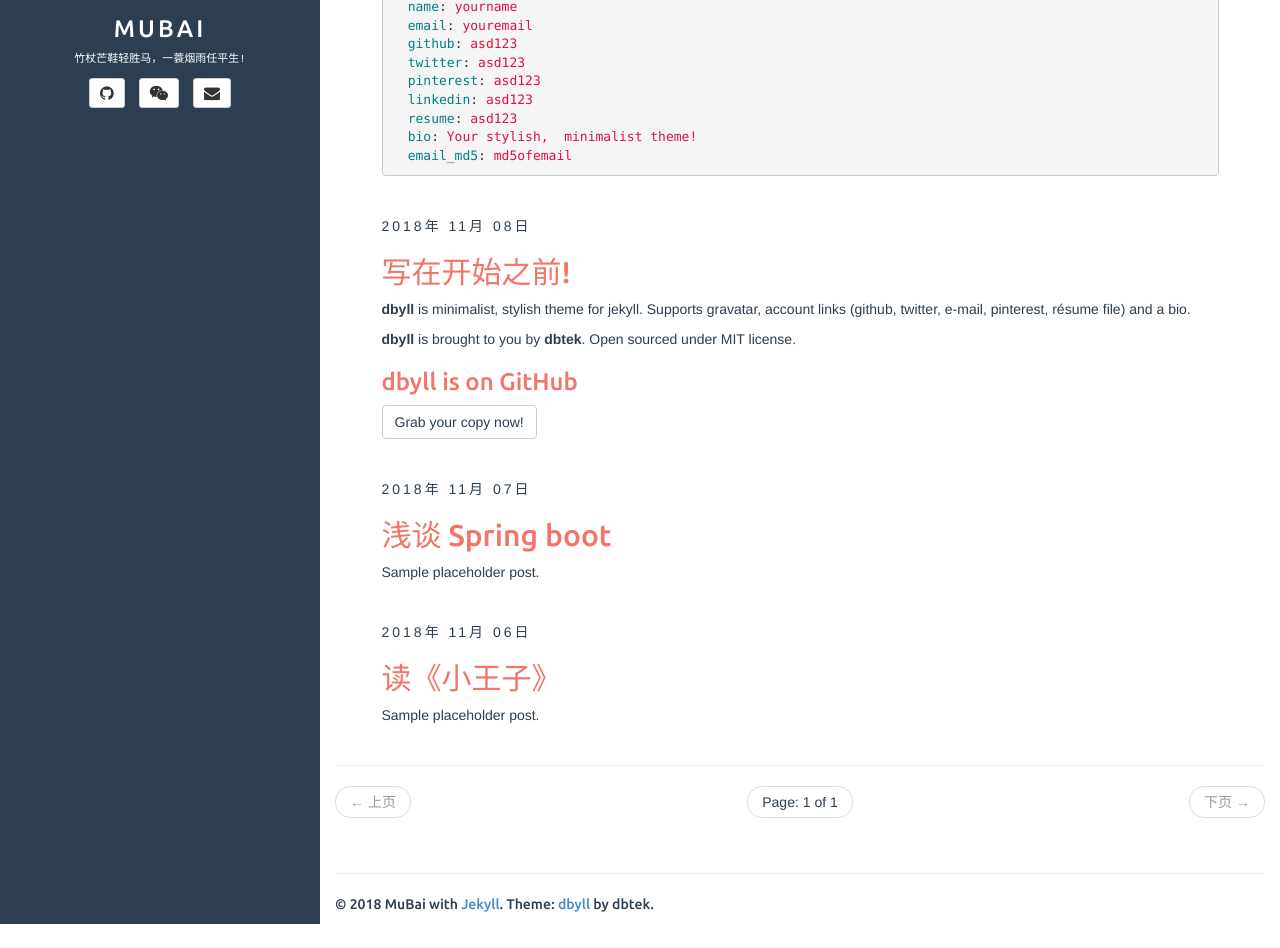
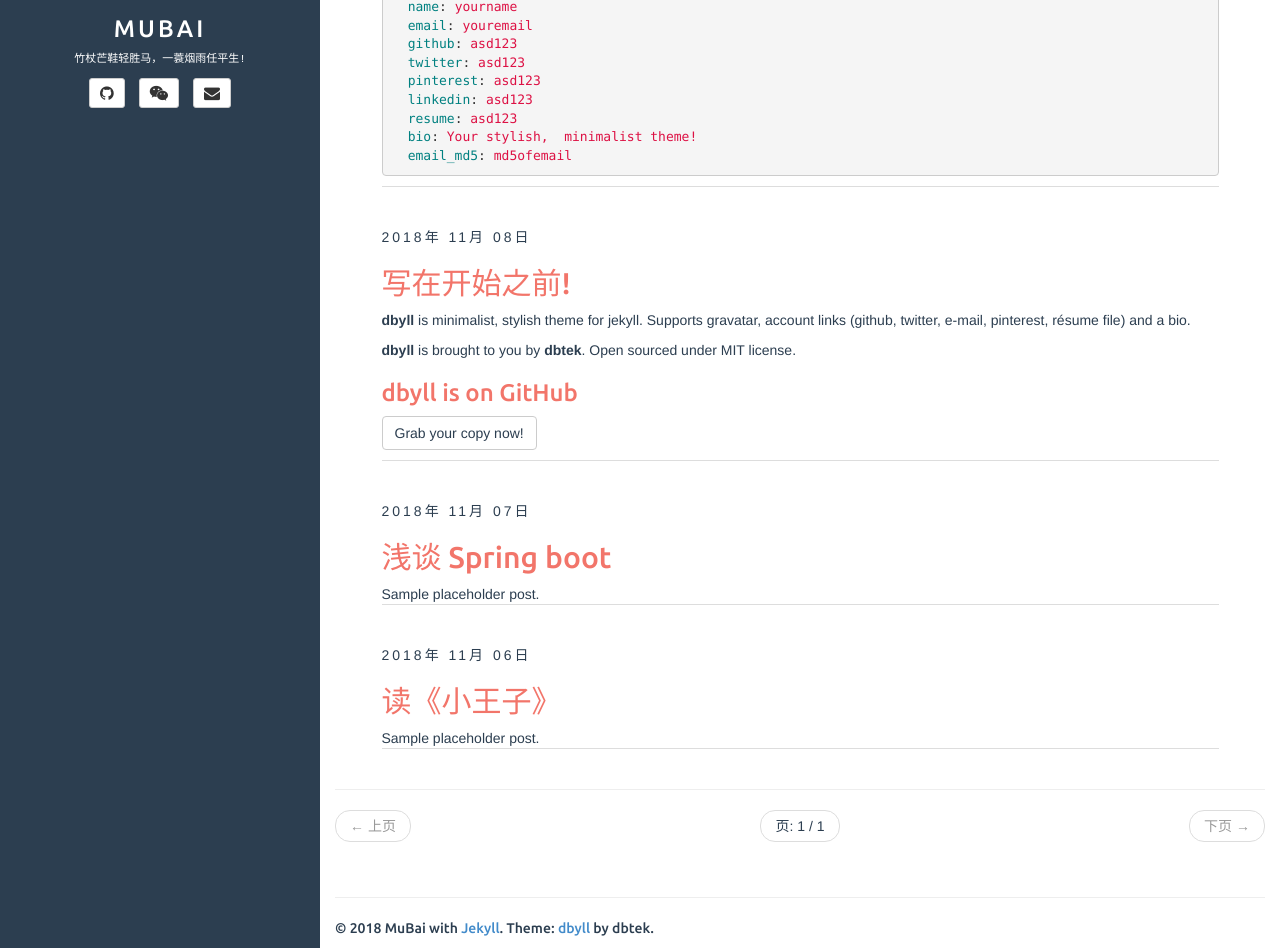
Before and after one commit to yangliuduiyan/jiumubai.github.io, a Jekyll site: the page built from index.html, in a window 1280 px wide and 1230 px high, cut to the strip 282-1230 px from the top of the window. Built offline with Jekyll 4.4.1, drawn with Linux system fonts in a browser that asks for light colours; the list of posts is cut into pages by our own code.

Commit message:
添加css样式

```diff
--- a/_includes/default.html
+++ b/_includes/default.html
@@ -84,7 +84,7 @@
 			<li><a href="{{ site.BASE_PATH}}/{{ site.categories_path }}"><i class="fa fa-folder"></i>分类</a></li>
 			<li><a href="{{ site.BASE_PATH}}/{{ site.tags_path }}"><i class="fa fa-tags"></i>标签</a></li>
 			<li class="divider"></li>
-			<li><a href="#"><i class="fa fa-arrow-up"></i>&uarr;顶</a></li>
+			<li><a href="#"><i class="fa fa-arrow-up"></i>顶</a></li>
 		</ul>
 	</div>
 
@@ -106,5 +106,6 @@
 	<script type="text/javascript" src="{{ site.BASE_PATH }}/assets/resources/jquery/jquery.min.js"></script>
 	<script type="text/javascript" src="{{ site.BASE_PATH }}/assets/resources/bootstrap/js/bootstrap.min.js"></script>
 	<script type="text/javascript" src="{{ site.BASE_PATH }}/assets/js/app.js"></script>
+	<script type="text/javascript" src="{{ site.BASE_PATH }}/assets/js/qrcode.min.js"></script>
 </body>
 </html>
--- a/_includes/post.html
+++ b/_includes/post.html
@@ -72,10 +72,10 @@
 
            <hr>
 
-           <div>
+        <!--   <div>
          <section class="share col-sm-6">
           <h4 class="section-title">分享</h4>
-           <a class="btn btn-default btn-sm twitter" href="http://service.weibo.com/share/share.php?title={{page.title | encode}}&url={{page.url}}"
+           <a class="btn btn-default btn-sm twitter" href="http://service.weibo.com/share/share.php?title={{page.title | encode}}&url={ post.url }}{{page.url}}"
               onclick="window.open(this.href, 'weibo-share', 'width=550,height=235');return false;">
              <i class="fa fa-weibo fa-lg"></i>
              微博
@@ -92,7 +92,7 @@
            <h4 class="section-title author-name">{{site.author.name}}</h4>
            <p class="author-bio">{{site.author.bio}}</p>
          </section>
-       </div>
+       </div>-->
 
        <div class="clearfix"></div>
 
--- a/assets/css/style.css
+++ b/assets/css/style.css
@@ -111,6 +111,10 @@ article {
 	padding: 0 5% 0;
 }
 
+.home_context{
+    border-bottom:1px solid #ddd;
+}
+
 article.home div a, article.home pre a { color: #2c3e50; }
 article.home div a:hover, article.home pre a:hover { color: #2c3e50; text-decoration: none; }
 article img { max-width: 100%; }
--- a/index.html
+++ b/index.html
@@ -24,7 +24,7 @@ tagline:
     <a href="{{ site.BASE_PATH }}{{ post.url }}">{{ post.title }}</a>
   </h2>
 
-  <div>
+  <div class="home_context">
     {% if post.fullview %}
     {{ post.content }}
     {% else %}
@@ -59,7 +59,7 @@ tagline:
   {% endif %}
 
   <li>
-    <span class="page_number">Page: {{ paginator.page }} of {{ paginator.total_pages }}</span>
+    <span class="page_number">页: {{ paginator.page }} / {{ paginator.total_pages }}</span>
   </li>
 
   {% if paginator.next_page %}
```
